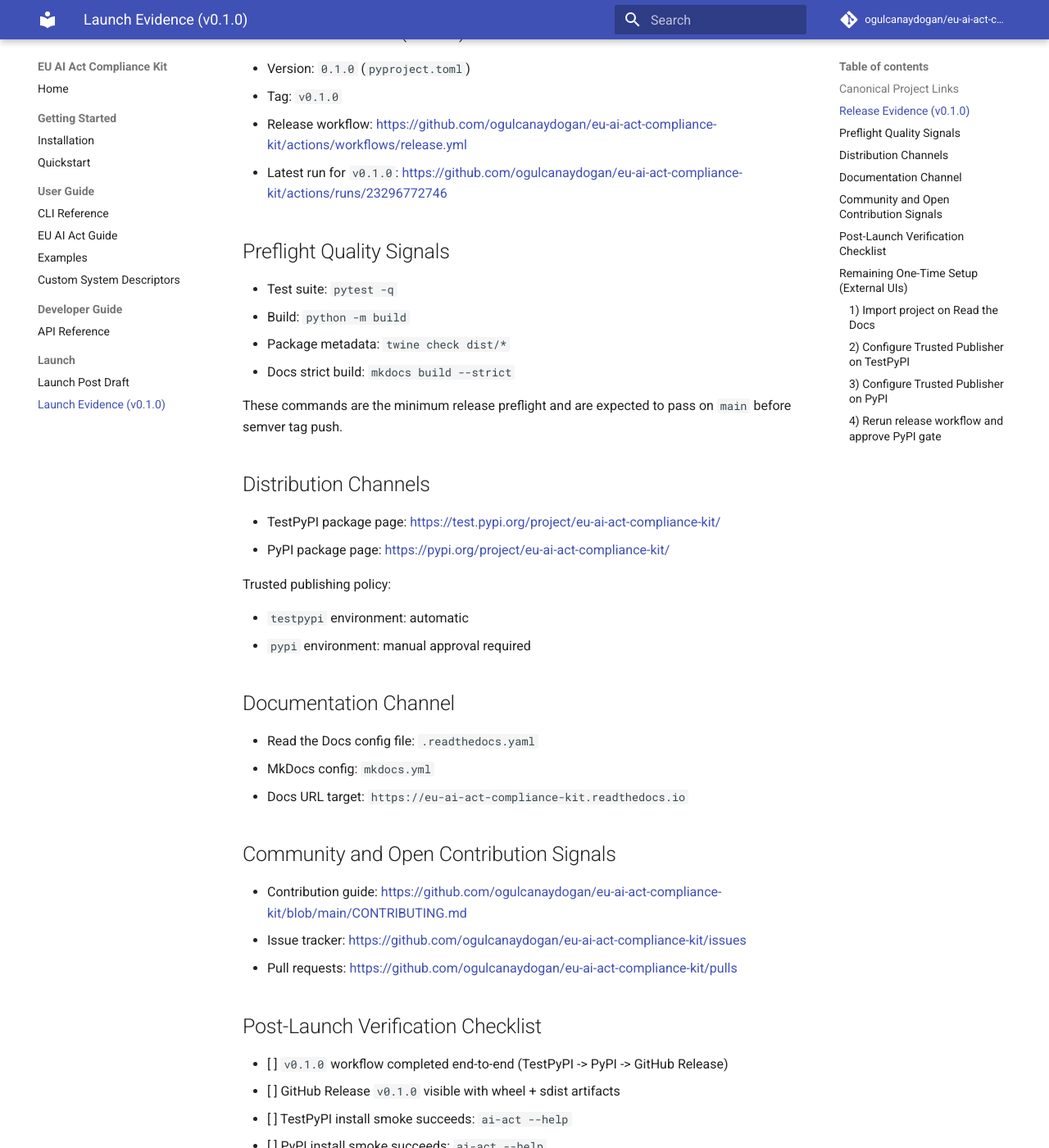
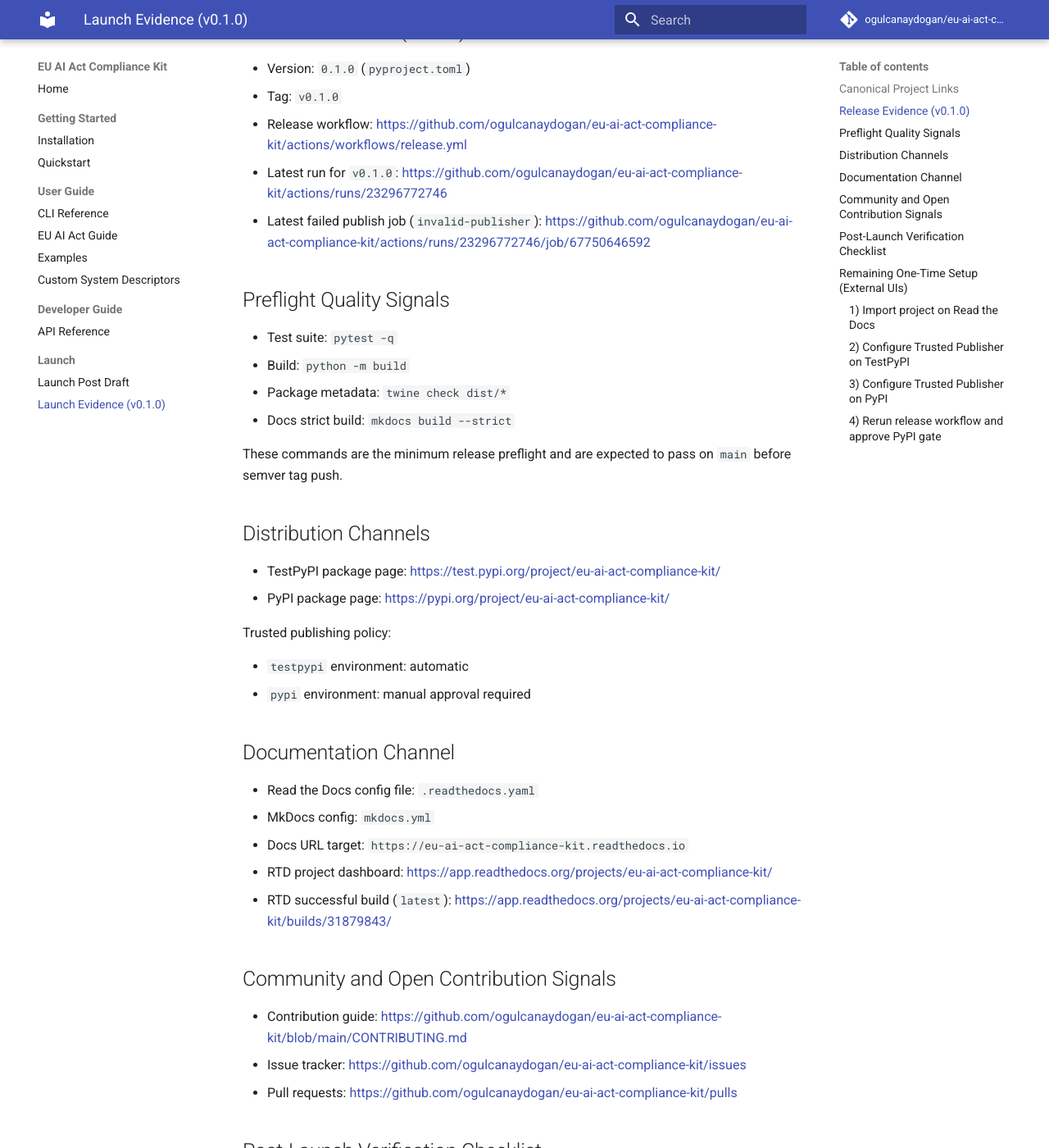
Before and after one commit to ogulcanaydogan/eu-ai-act-compliance-kit, an MkDocs documentation site: the page built from docs/launch_evidence_v0_1_0.md, in a window 1280 px wide and 1400 px high, scrolled down 519 px. Shown: the whole window at 82% size. Built offline with MkDocs 1.6.1 and Material for MkDocs 9.7.7, drawn with Linux system fonts in a browser that asks for light colours; comment, search, counter and statistics services are not loaded; some of the changed text lies outside the part shown.

Commit message:
docs: sync launch evidence with live RTD and release status (#6)

```diff
--- a/docs/launch_evidence_v0_1_0.md
+++ b/docs/launch_evidence_v0_1_0.md
@@ -16,6 +16,7 @@
 - Tag: `v0.1.0`
 - Release workflow: <https://github.com/ogulcanaydogan/eu-ai-act-compliance-kit/actions/workflows/release.yml>
 - Latest run for `v0.1.0`: <https://github.com/ogulcanaydogan/eu-ai-act-compliance-kit/actions/runs/23296772746>
+- Latest failed publish job (`invalid-publisher`): <https://github.com/ogulcanaydogan/eu-ai-act-compliance-kit/actions/runs/23296772746/job/67750646592>
 
 ## Preflight Quality Signals
 
@@ -42,6 +43,8 @@
 - Read the Docs config file: `.readthedocs.yaml`
 - MkDocs config: `mkdocs.yml`
 - Docs URL target: `https://eu-ai-act-compliance-kit.readthedocs.io`
+- RTD project dashboard: <https://app.readthedocs.org/projects/eu-ai-act-compliance-kit/>
+- RTD successful build (`latest`): <https://app.readthedocs.org/projects/eu-ai-act-compliance-kit/builds/31879843/>
 
 ## Community and Open Contribution Signals
 
@@ -55,7 +58,7 @@
 - [ ] GitHub Release `v0.1.0` visible with wheel + sdist artifacts
 - [ ] TestPyPI install smoke succeeds: `ai-act --help`
 - [ ] PyPI install smoke succeeds: `ai-act --help`
-- [ ] RTD homepage returns HTTP `200` and pages are accessible
+- [x] RTD homepage returns HTTP `200` and pages are accessible
 
 ## Remaining One-Time Setup (External UIs)
 
@@ -85,6 +88,12 @@
 - `workflow_ref`: `ogulcanaydogan/eu-ai-act-compliance-kit/.github/workflows/release.yml@refs/tags/v0.1.0`
 - `ref`: `refs/tags/v0.1.0`
 
+Observed failure status:
+
+- Current release reruns fail at TestPyPI publish with `invalid-publisher`.
+- GitHub environment and claims are correct; missing step is TestPyPI-side trusted
+  publisher registration matching the claims above.
+
 ### 3) Configure Trusted Publisher on PyPI
 
 Create a trusted publisher for project `eu-ai-act-compliance-kit` with:
```
